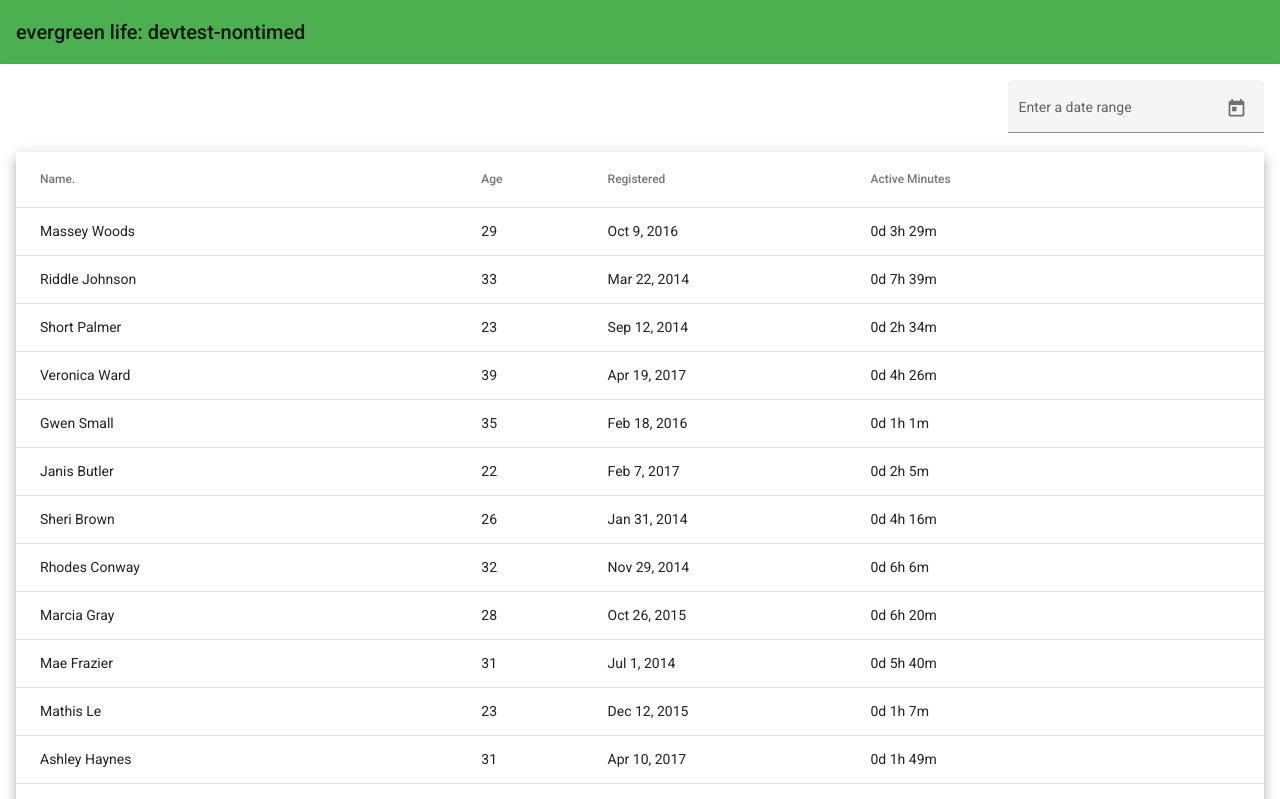
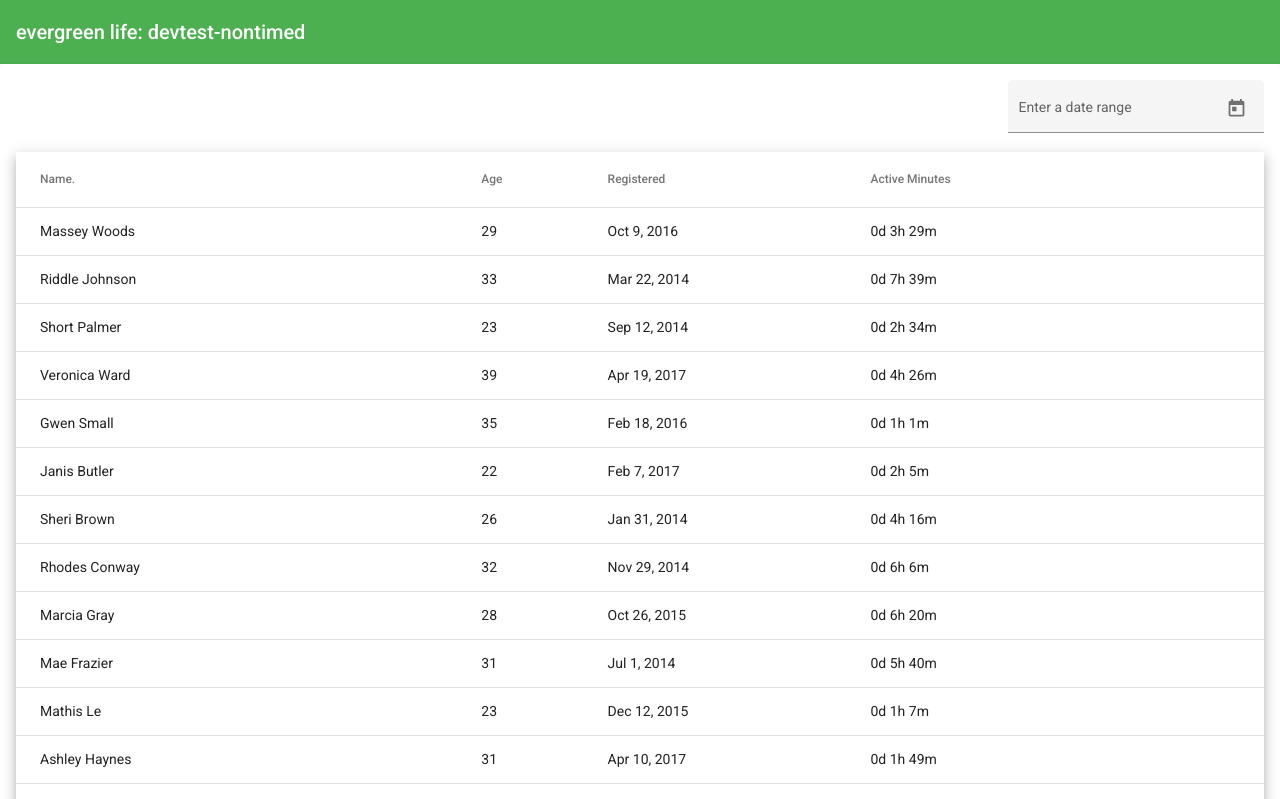
Before and after one commit to gavinlc/angular-devtest, an Angular app: page / in a window 1280 px wide. Shown: the top 799 px of the page. Built offline with nearby package versions, Linux system fonts and the light colour scheme.

Commit message:
update title colour

```diff
--- a/src/app/app.component.html
+++ b/src/app/app.component.html
@@ -1,4 +1,4 @@
-<mat-toolbar color="primary">
+<mat-toolbar color="primary" class="tool-bar">
   <span>{{ title }}</span>
 </mat-toolbar>
 <mat-card class="card">
--- a/src/app/app.component.scss
+++ b/src/app/app.component.scss
@@ -1,3 +1,6 @@
+.tool-bar {
+  color: white;
+}
 .card {
   display: flex;
   flex-direction: column;
```
